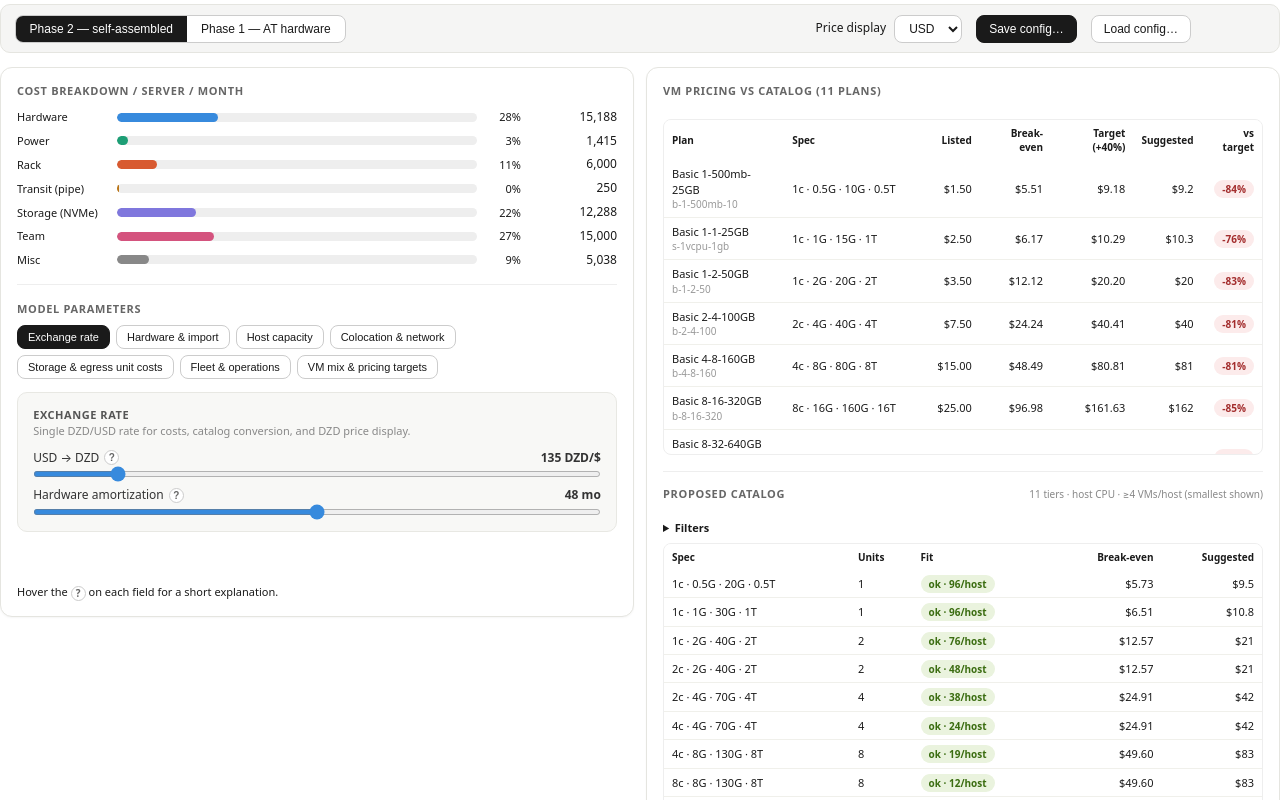
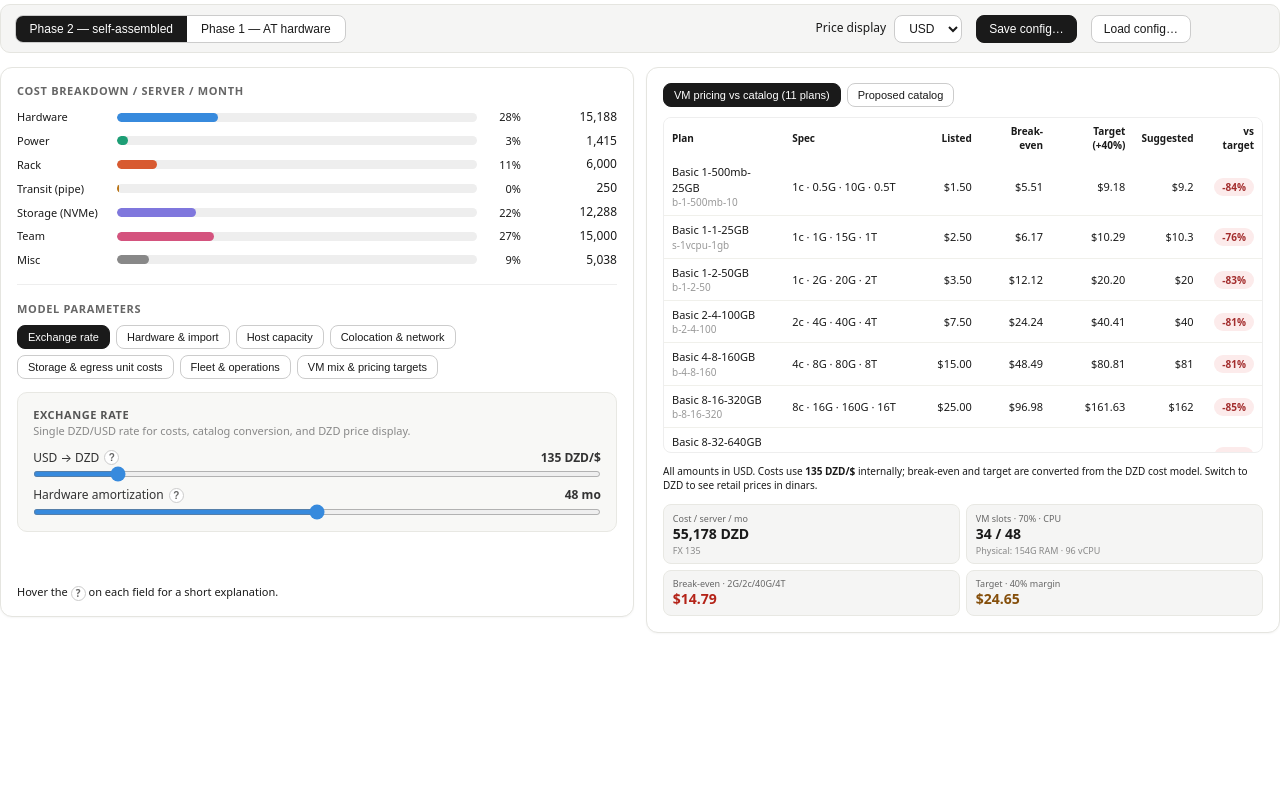
Before and after one commit to OpenScalerEngineeringTeam/openscaler_pricing_model, a React (Vite) app: page / in a window 1280 px wide. Shown: the top 800 px of the page. Built offline with nearby package versions, Linux system fonts and the light colour scheme.

Commit message:
Show proposed and VM current pricing on different tabs

```diff
--- a/src/App.css
+++ b/src/App.css
@@ -41,6 +41,8 @@ body{font-family:var(--font-sans,system-ui,-apple-system,sans-serif);color:var(-
 .fit-risky{background:#FCEBEB;color:#A32D2D}
 .fit-over{background:#eee;color:#666}
 .vm-card-header{display:flex;align-items:center;justify-content:space-between;gap:8px;flex-wrap:wrap;margin-bottom:.65rem}
+.vm-pricing-tabs{margin-bottom:0;width:100%}
+.proposed-section.proposed-section{margin-top:0;padding-top:0;border-top:none}
 .units-warn{font-size:9px;color:var(--color-text-warning,#854f0b);margin-top:2px}
 .proposed-section{margin-top:1rem;padding-top:.85rem;border-top:0.5px solid var(--color-border-tertiary,#eee)}
 .proposed-header{display:flex;align-items:baseline;justify-content:space-between;gap:8px;flex-wrap:wrap;margin-bottom:.5rem}
--- a/src/components/VmPricingCard.tsx
+++ b/src/components/VmPricingCard.tsx
@@ -14,9 +14,12 @@ interface VmPricingCardProps {
   priceDisplay: PriceDisplay;
 }
 
+type VmPricingTab = 'compare' | 'proposed';
+
 export function VmPricingCard({ plans, params: P, computed: C, priceDisplay }: VmPricingCardProps) {
   const usd = P.usd_dzd;
   const marginPct = Math.round(P.margin * 100);
+  const [activeTab, setActiveTab] = useState<VmPricingTab>('compare');
   const [catalogFilters, setCatalogFilters] = useState(DEFAULT_CATALOG_FILTERS);
 
   const refPlan = { memory: P.avg_vm_ram, vcpus: P.avg_vm_vcpu, disk: P.avg_vm_disk_gb, transfer: P.avg_vm_transfer_tb };
@@ -47,8 +50,34 @@ export function VmPricingCard({ plans, params: P, computed: C, priceDisplay }: V
   return (
     <div className="card">
       <div className="vm-card-header">
-        <div className="section-title">VM pricing vs catalog ({plans.length} plans)</div>
+        <div className="params-tabs vm-pricing-tabs" role="tablist" aria-label="VM pricing views">
+          <button
+            type="button"
+            className={`param-tab${activeTab === 'compare' ? ' active' : ''}`}
+            role="tab"
+            aria-selected={activeTab === 'compare'}
+            aria-controls="vm-pricing-compare"
+            id="vm-tab-compare"
+            onClick={() => setActiveTab('compare')}
+          >
+            VM pricing vs catalog ({plans.length} plans)
+          </button>
+          <button
+            type="button"
+            className={`param-tab${activeTab === 'proposed' ? ' active' : ''}`}
+            role="tab"
+            aria-selected={activeTab === 'proposed'}
+            aria-controls="vm-pricing-proposed"
+            id="vm-tab-proposed"
+            onClick={() => setActiveTab('proposed')}
+          >
+            Proposed catalog
+          </button>
         </div>
+      </div>
+
+      {activeTab === 'compare' && (
+        <div id="vm-pricing-compare" role="tabpanel" aria-labelledby="vm-tab-compare">
           <div className="vm-table-wrap">
             <table className="vm-table">
               <thead>
@@ -107,17 +136,19 @@ export function VmPricingCard({ plans, params: P, computed: C, priceDisplay }: V
               </tbody>
             </table>
           </div>
+        </div>
+      )}
 
-      <div className="proposed-section">
+      {activeTab === 'proposed' && (
+        <div id="vm-pricing-proposed" className="proposed-section" role="tabpanel" aria-labelledby="vm-tab-proposed">
           <div className="proposed-header">
-          <div className="section-title">Proposed catalog</div>
             <span className="proposed-meta">
               {proposed.length} tiers · host {hostCap.binding} ·{' '}
               {smallestFit != null ? `≥${smallestFit} VMs/host (smallest shown)` : 'no tiers match filters'}
             </span>
           </div>
           <ProposedCatalogFilters filters={catalogFilters} onChange={setCatalogFilters} />
-        <div className="vm-table-wrap vm-table-wrap--proposed">
+          <div className="vm-table-wrap">
             <table className="vm-table">
               <thead>
                 <tr>
@@ -167,6 +198,7 @@ export function VmPricingCard({ plans, params: P, computed: C, priceDisplay }: V
             </table>
           </div>
         </div>
+      )}
 
       <p className="footnote footnote--vm" dangerouslySetInnerHTML={{ __html: priceFootnote(priceDisplay, usd) }} />
       <div className="metrics-grid">
```
Lines whose indentation alone changed are shown as unchanged.
